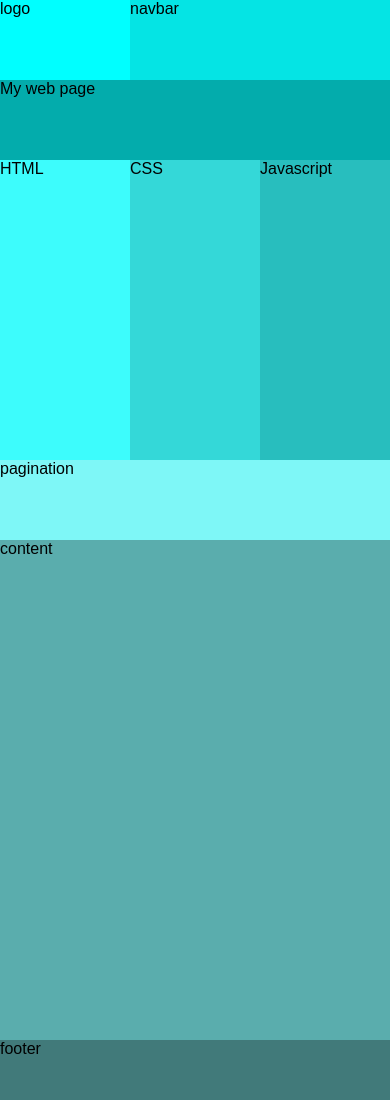
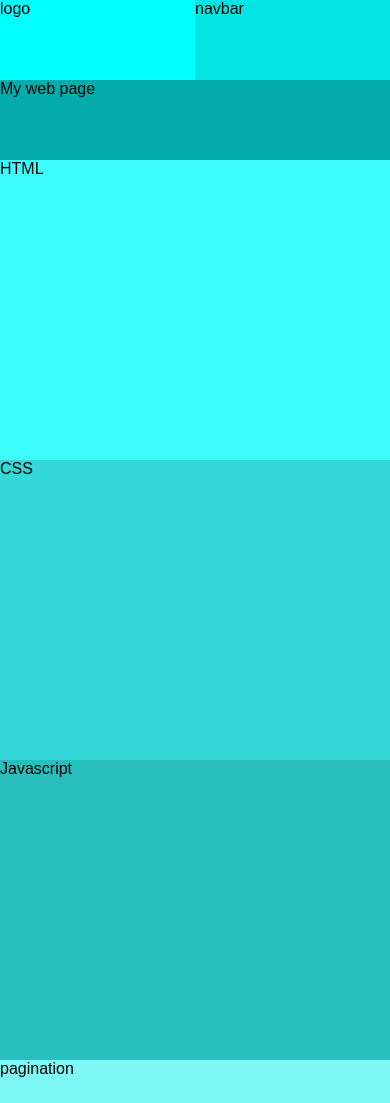
Before and after one commit to developerpage1/mypage, a plain HTML site: page index.html in a window 390 px wide. Shown: the top 1103 px of the page. Drawn offline with Linux system fonts and the light colour scheme.

Commit message:
add responsivness

```diff
--- a/mystyle.css
+++ b/mystyle.css
@@ -55,3 +55,17 @@
     "main main main main main main"
     "foot foot foot foot foot foot";
 }
+@media (max-width: 760px) {
+  .gridbox {
+    grid-template-areas:
+      "logo logo logo navbar navbar navbar"
+      "header header header header header header"
+      "myhtml myhtml myhtml myhtml myhtml myhtml"
+      "mycss mycss mycss mycss mycss mycss"
+      "myjscript myjscript myjscript myjscript myjscript myjscript"
+      "pagination pagination pagination pagination pagination pagination"
+      "main main main main main main"
+      "foot foot foot foot foot foot";
+    grid-template-rows: 80px 80px 300px 300px 300px 80px 500px 60px;
+  }
+}
```
